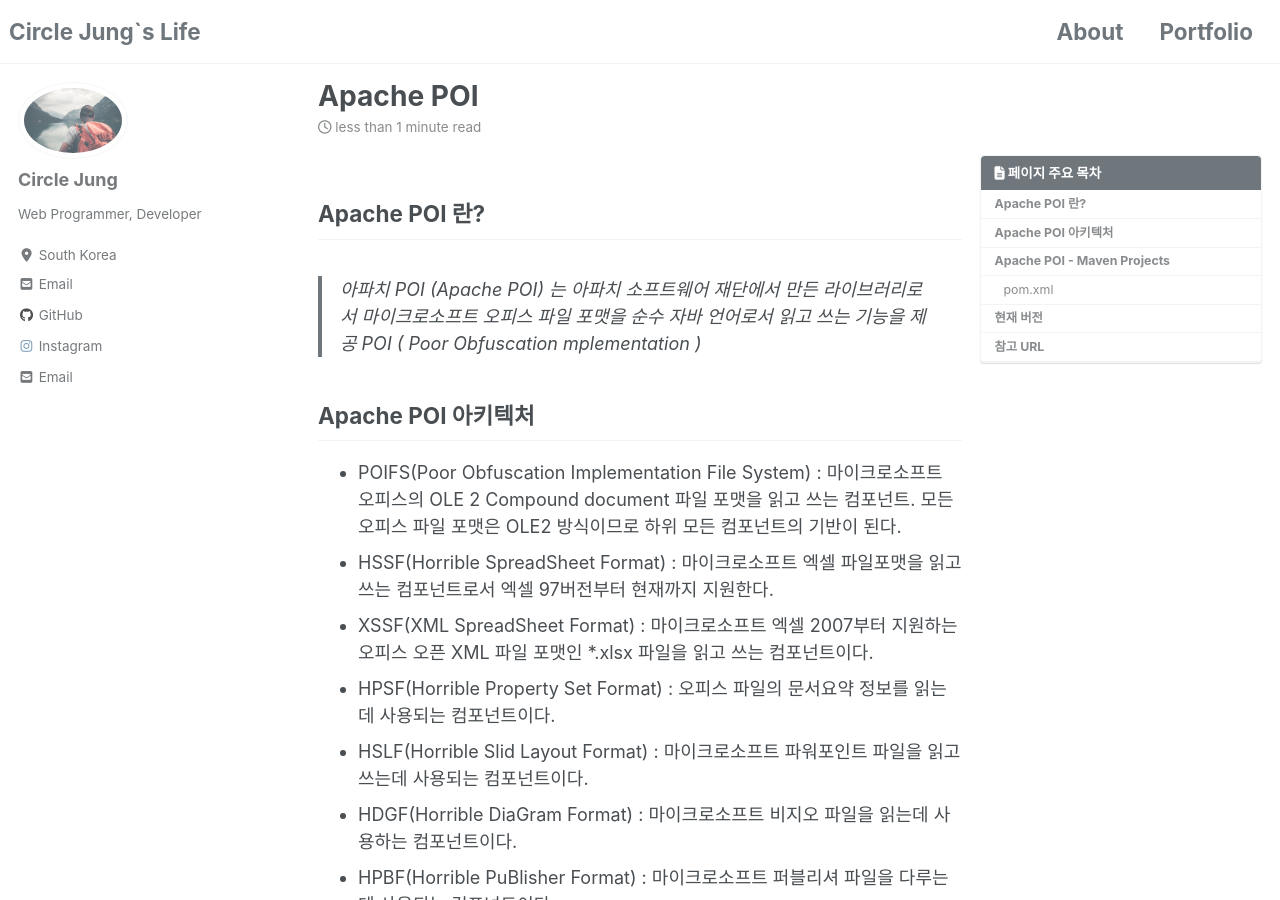
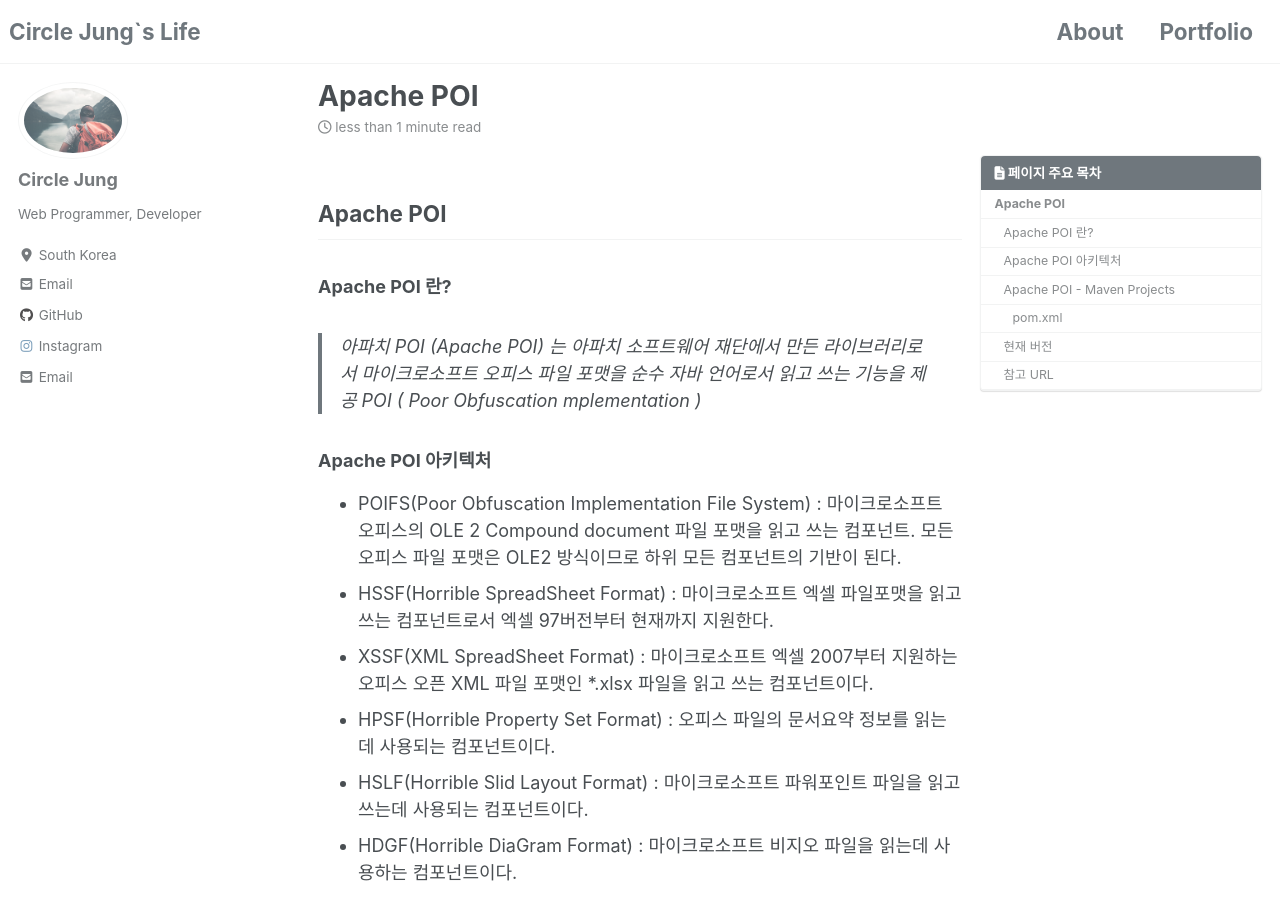
Before and after one commit to jwh0124/jwh0124.github.io, a Jekyll site: the page built from _posts/2019-03-30-Apache POI.md, in a window 1280 px wide and 900 px high. Built offline with Jekyll 4.4.1, drawn with Linux system fonts in a browser that asks for light colours; cached includes are drawn as plain includes; nearby versions of some CDN libraries; comment, search, counter and statistics services are not loaded.

Commit message:
update md file pattern

````diff
--- a/_posts/2019-03-30-Apache POI.md
+++ b/_posts/2019-03-30-Apache POI.md
@@ -14,15 +14,13 @@ toc_label: "페이지 주요 목차"
 last_modified_at: 2019-12-05T12:43:00+09:00
 ---
 
+## Apache POI ##
 
-
-## Apache POI 란? ##
+### Apache POI 란? ###
 
 > 아파치 POI (Apache POI) 는 아파치 소프트웨어 재단에서 만든 라이브러리로서 마이크로소프트 오피스 파일 포맷을 순수 자바 언어로서 읽고 쓰는 기능을 제공 POI ( Poor Obfuscation mplementation )
 
-
-
-## Apache POI 아키텍처 ##
+### Apache POI 아키텍처 ###
 - POIFS(Poor Obfuscation Implementation File System) : 마이크로소프트 오피스의 OLE 2 Compound document 파일 포맷을 읽고 쓰는 컴포넌트. 모든 오피스 파일 포맷은 OLE2 방식이므로 하위 모든 컴포넌트의 기반이 된다.
 - HSSF(Horrible SpreadSheet Format) : 마이크로소프트 엑셀 파일포맷을 읽고 쓰는 컴포넌트로서 엑셀 97버전부터 현재까지 지원한다.
 - XSSF(XML SpreadSheet Format) : 마이크로소프트 엑셀 2007부터 지원하는 오피스 오픈 XML 파일 포맷인 *.xlsx 파일을 읽고 쓰는 컴포넌트이다.
@@ -33,11 +31,9 @@ last_modified_at: 2019-12-05T12:43:00+09:00
 - HSMF(Horrible PuBlisher Format) : 마이크로소프트 아웃룩에서 사용되는 *.msg 파일을 다루는데 사용되는 컴포넌트이다.
 - DDF(Dreadful Drawing Format) : 마이크로소프트 오피스에서 사용되는 이미지 파일을 읽어오는데 사용하는 컴포넌트이다.
 
+### Apache POI - Maven Projects ###
 
-
-## Apache POI - Maven Projects ##
-
-### pom.xml ###
+#### pom.xml ####
 ```
 <dependency>
   <groupId>org.apache.poi</groupId>
@@ -46,15 +42,11 @@ last_modified_at: 2019-12-05T12:43:00+09:00
 </dependency>
 ```
 
-
-
-## 현재 버전 ##
+### 현재 버전 ###
 
 - 3.15
 
-
-
-## 참고 URL ##
+### 참고 URL ###
 
 - <https://poi.apache.org/overview.html/>
 - 예제 샘플 : <https://gist.github.com/madan712/3912272/>
````
Also changed, not shown: _posts/2020-01-04-Recruit Interview.md (+2 -2 lines).
